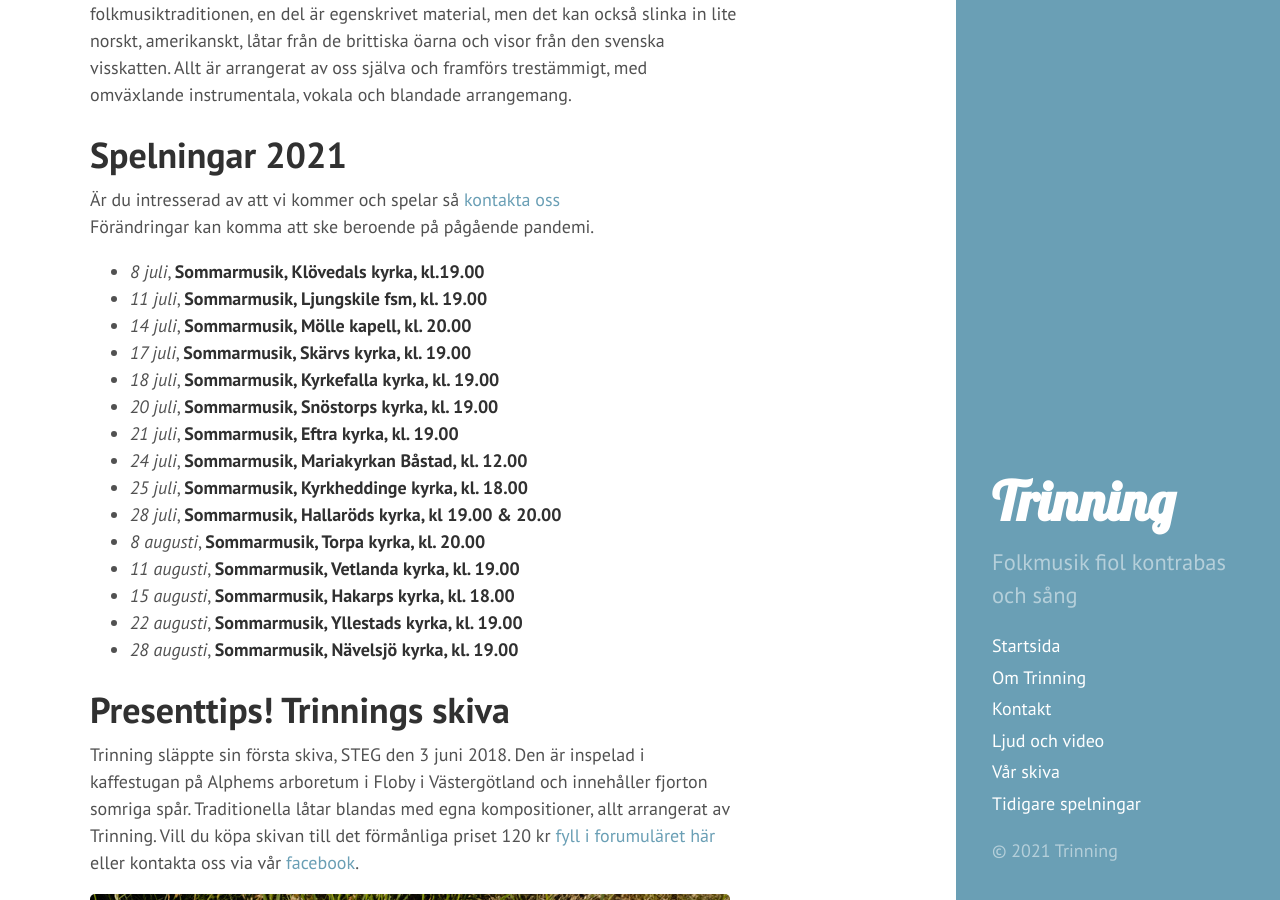
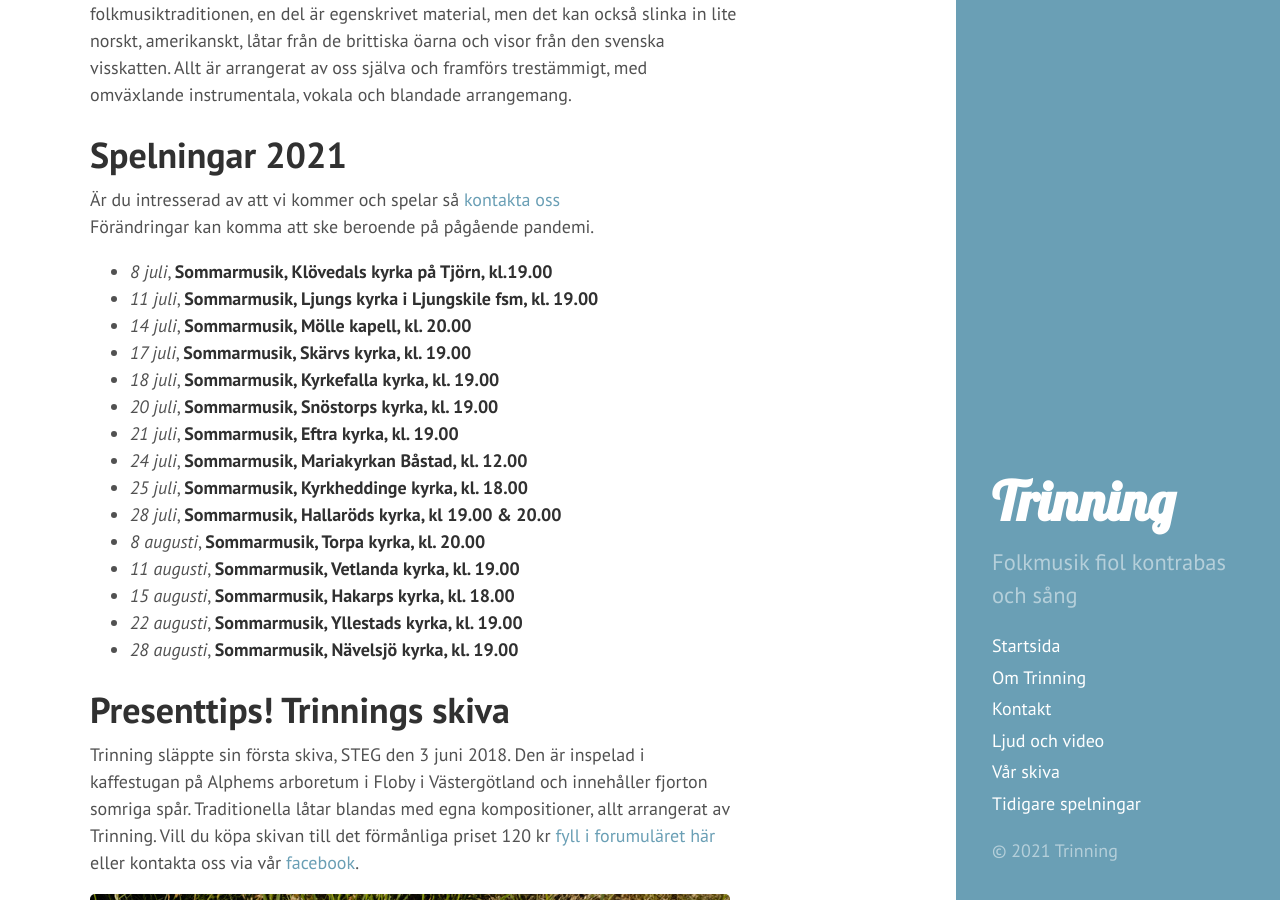
Before and after one commit to trinning/trinning.github.io, a Jekyll site: the page built from index.md, in a window 1280 px wide and 900 px high, scrolled down 462 px. Built offline with Jekyll 4.4.1, drawn with Linux system fonts in a browser that asks for light colours.

Commit message:
Uppdaterat spelningar

```diff
--- a/index.md
+++ b/index.md
@@ -15,8 +15,8 @@ in lite norskt, amerikanskt, låtar från de brittiska öarna och visor från de
 Är du intresserad av att vi kommer och spelar så [kontakta oss](/kontakt)
 Förändringar kan komma att ske beroende på pågående pandemi.
 
-* *8 juli*, **Sommarmusik, Klövedals kyrka, kl.19.00**
-* *11 juli*, **Sommarmusik, Ljungskile fsm, kl. 19.00**
+* *8 juli*, **Sommarmusik, Klövedals kyrka på Tjörn, kl.19.00**
+* *11 juli*, **Sommarmusik, Ljungs kyrka i Ljungskile fsm, kl. 19.00**
 * *14 juli*, **Sommarmusik, Mölle kapell, kl. 20.00**
 * *17 juli*, **Sommarmusik, Skärvs kyrka, kl. 19.00**
 * *18 juli*, **Sommarmusik, Kyrkefalla kyrka, kl. 19.00**
```
